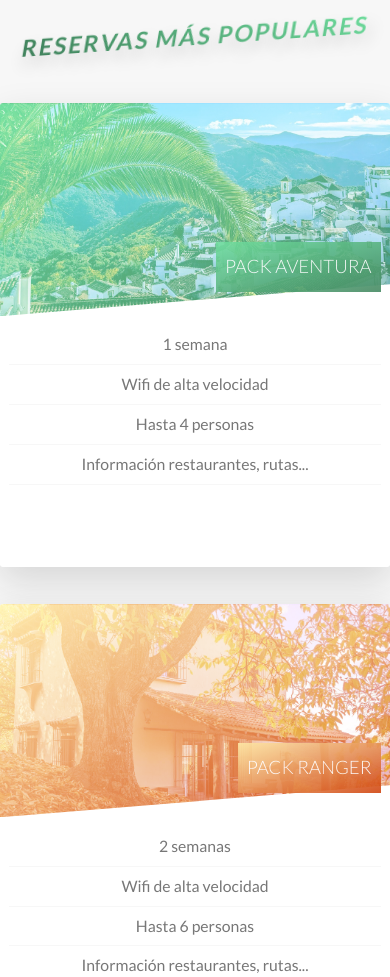
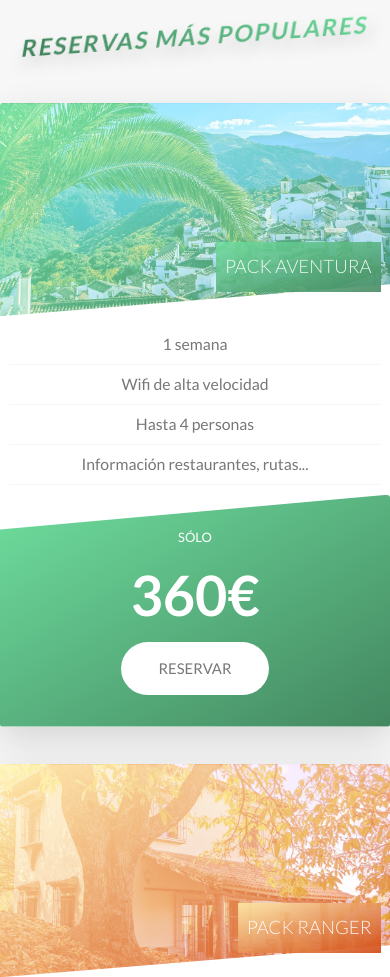
Before and after one commit to iamnachoj/CopaVenturaSite, a website: page index.html in a window 390 px wide. Shown: the part 2793-3770 px from the top of the page. Drawn offline with Linux system fonts and the light colour scheme.

Commit message:
style tablet/mobile price card

```diff
--- a/sass/components/_card.scss
+++ b/sass/components/_card.scss
@@ -117,4 +117,43 @@
       font-weight: $font-weight-bold;
     }
   }
+
+  @include respond(tablet-portrait){
+    height: auto;
+    border-radius: 3px;
+    background-color: $color-white;
+    box-shadow: 0 1.5rem 4rem rgba($color-black, .15);
+    &__side {
+      height: auto;
+      position: relative ;
+      box-shadow: none;
+
+      &--back {
+        transform: rotateY(0);
+        clip-path: polygon(0 15%, 100% 0, 100% 100%, 0 100%);
+        height: 25rem;
+      }
+
+    }
+
+    &:hover &__side--front {
+      transform: rotateY(0);
+    }
+
+    &__cta {
+      position: relative;
+      width: 100%;
+    }
+
+    &__price-box {
+      margin-bottom: 0;
+      &--only {
+        font-size: 1.4rem;
+        text-transform: uppercase;
+      }
+      &--value {
+        font-size: 6rem;
+      }
+    }
+  }
 }
```
Also changed, not shown: css/style.css.
